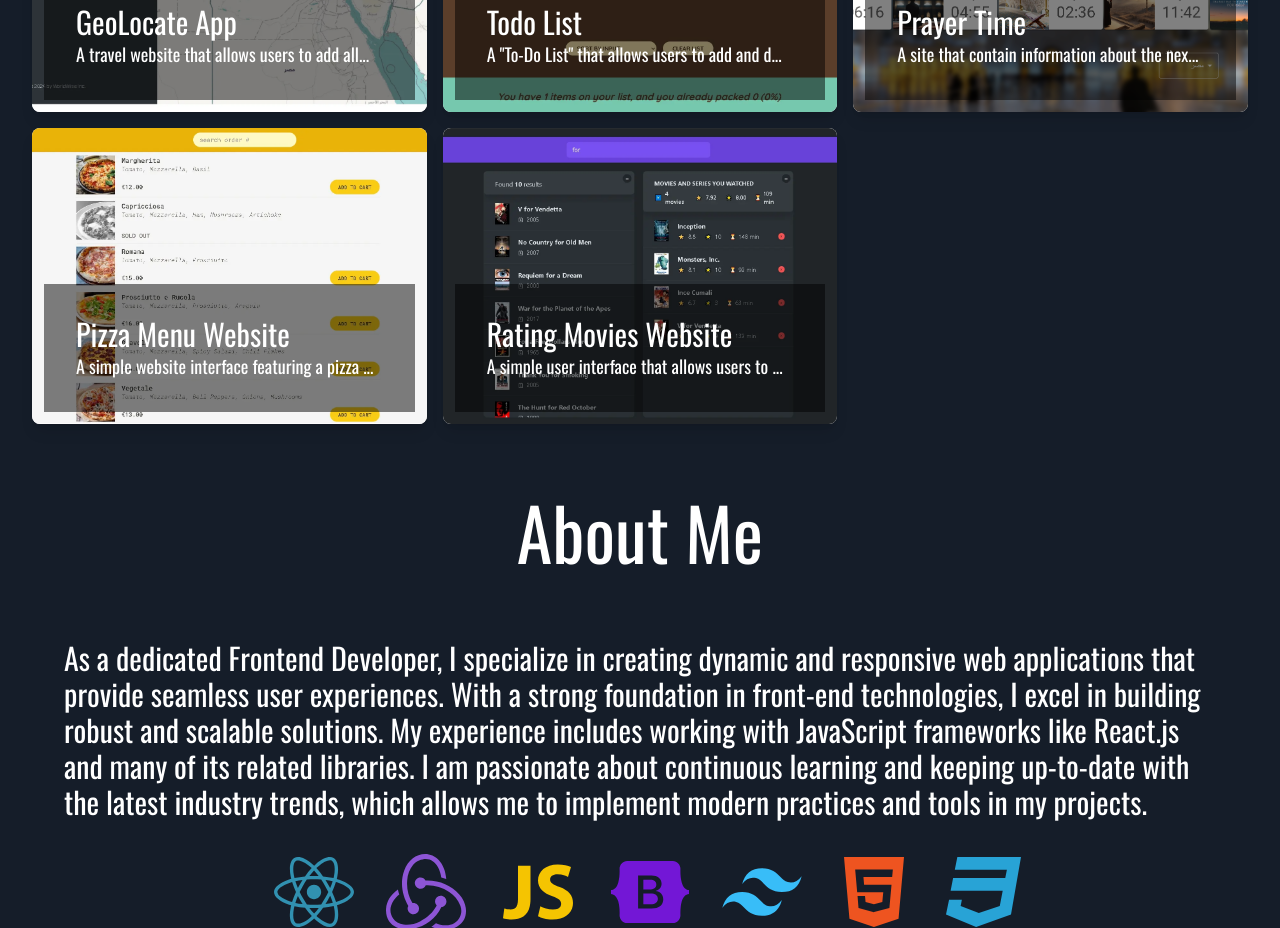
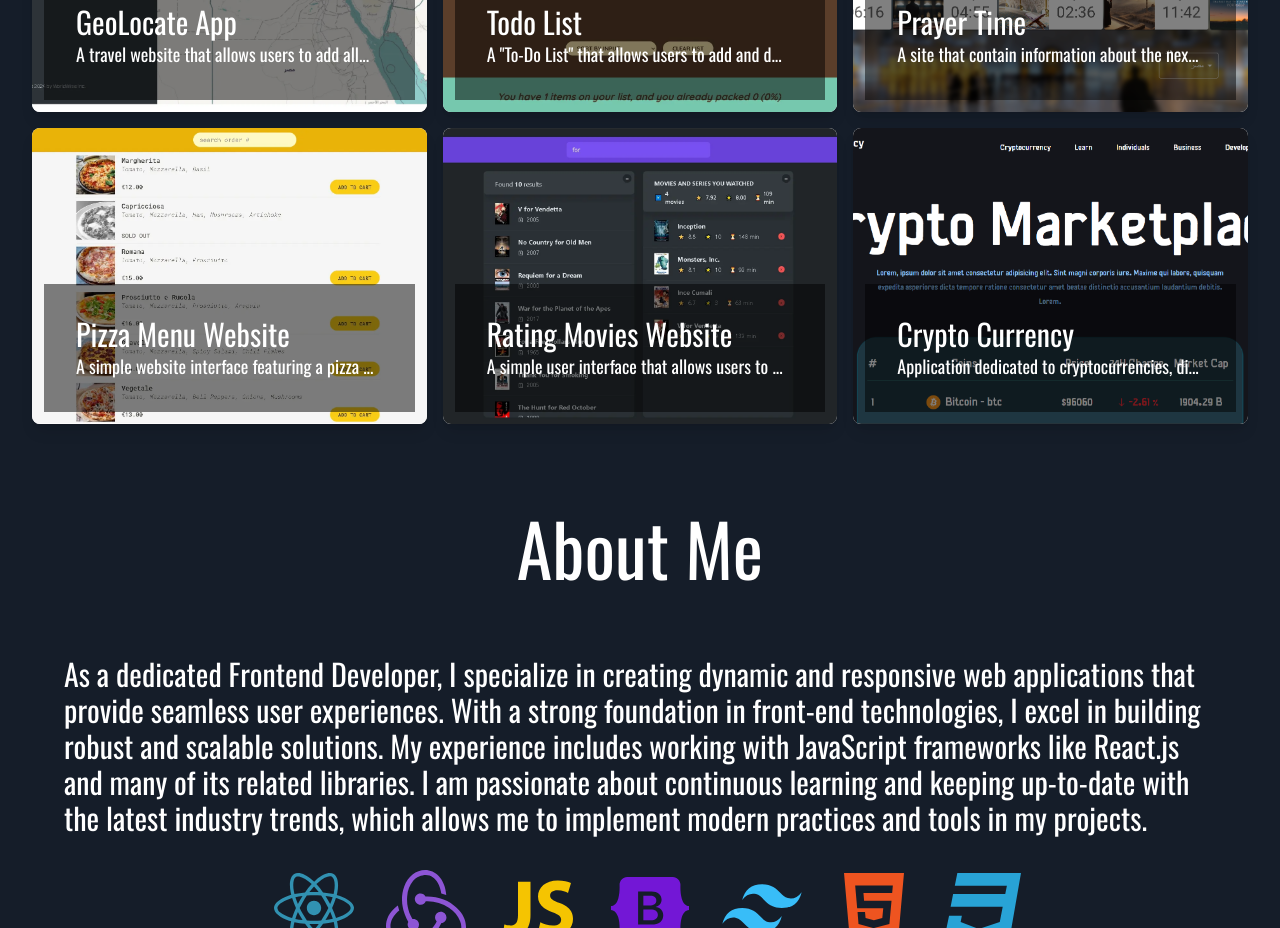
Before and after one commit to Saidelamy/lastPortifolio, a React (Vite) app: page / in a window 1280 px wide. Shown: the part 1380-2308 px from the top of the page. Built offline with nearby package versions, Linux system fonts and the light colour scheme.

Commit message:
add crypto project

```diff
--- a/src/constants/index.jsx
+++ b/src/constants/index.jsx
@@ -16,6 +16,7 @@ import todo from '../assets/todo.webp';
 import ratingProject from '../assets/ratingProject.webp';
 import wild from '../assets/wild.webp';
 import prayertime from '../assets/prayertime.png';
+import crypto from '../assets/crypto.png';
 
 export const LINKS = [{ id: '/', name: 'Home' }];
 
@@ -108,6 +109,16 @@ export const PROJECTS = [
     liveLink: 'https://prayer-time-vert.vercel.app/',
     technologiesUsed: 'React, Vite, Context Api, Hooks.',
   },
+  {
+    id: 9,
+    title: 'Crypto Currency',
+    description:
+      'Application dedicated to cryptocurrencies, displaying cryptocurrency prices compared to the US dollar, providing a chart and additional information for each cryptocurrency. Users can also compare multiple cryptocurrencies to see how much of each is equal to an amount in USD.',
+    imgSrc: crypto,
+    githubLink: 'https://github.com/Saidelamy/Cryptocurrency',
+    liveLink: 'https://cryptocurrency-weld.vercel.app/',
+    technologiesUsed: 'React, Vite, Redux Toolkit, Tailwind CSS, Charts.js.',
+  },
 ];
 
 export const ABOUT =
```
Also changed, not shown: src/assets/crypto.png (added).
